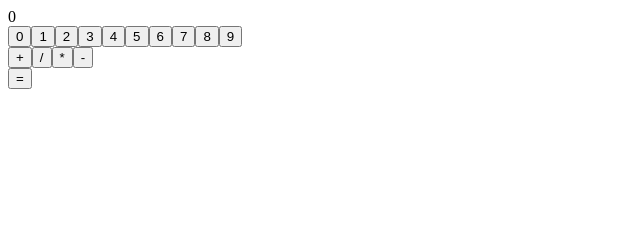
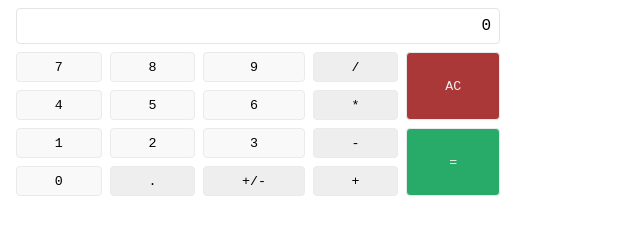
Before and after one commit to connordavison/vanilla-js-calculator, a website built with webpack: page index.html in a window 1280 px wide. Shown: the whole page, without its empty margins (0-640 px from the left). Built offline with nearby package versions, Linux system fonts and the light colour scheme.

Commit message:
Add missing buttons. Add stylesheet. Remove button hotkey bindings (to be re-added).

```diff
--- /dev/null
+++ b/index.css
@@ -0,0 +1,70 @@
+#root {
+    width: 500px;
+}
+
+.calculator-display {
+    padding: 8px;
+    margin: 0 8px;
+    border: 1px solid #E5E5E5;
+    border-radius: 4px;
+    text-align: right;
+    font-family: 'Courier New', Courier, monospace;
+}
+
+.calculator-input {
+    display: flex;
+    padding: 4px;
+}
+
+.digit-panel {
+    flex-grow: 3;
+    display: grid;
+    grid-template-columns: auto auto auto;
+}
+
+.operator-panel {
+    flex-grow: 1;
+    display: grid;
+    grid-template-columns: auto;
+}
+
+.compute-panel {
+    flex-grow: 1;
+    display: grid;
+    grid-template-columns: auto;
+}
+
+.button {
+    border: 0;
+    margin: 4px;
+    border-radius: 4px;
+    border: 1px solid #EAEAEA;
+    font-family: 'Courier New', Courier, monospace;
+}
+
+.button-digit,
+.button-negate,
+.button-period,
+.button-operator {
+    height: 30px;
+}
+
+.button-digit {
+    background-color: #F9F9F9;
+}
+
+.button-negate,
+.button-period,
+.button-operator {
+    background-color: #EEE;
+}
+
+.button-compute {
+    background-color: #28AA68;
+    color: #EEE;
+}
+
+.button-all-clear {
+    background-color: #AA3838;
+    color: #EEE;
+}
--- a/index.html
+++ b/index.html
@@ -1,5 +1,8 @@
 <!doctype html>
 <html>
+<head>
+    <link rel="stylesheet" href="index.css">
+</head>
 <body id="root">
     <script src="dist/bundle.js"></script>
 </body>
--- a/src/App.ts
+++ b/src/App.ts
@@ -6,13 +6,10 @@ import CalculatorInputFactory from 'app/view/CalculatorInputFactory';
 import DigitButtonFactory from 'app/view/DigitButtonFactory';
 import OperatorButtonFactory from 'app/view/OperatorButtonFactory';
 import ButtonFactory from 'app/view/ButtonFactory';
-import ComputeButtonFactory from 'app/view/ComputeButtonFactory';
-import ButtonHotkeyBinder from 'app/view/ButtonHotkeyBinder';
 
 export default class App {
     public mount(root: HTMLElement): void {
-        const buttonHotkeyBinder = new ButtonHotkeyBinder(root);
-        const buttonFactory = new ButtonFactory(buttonHotkeyBinder);
+        const buttonFactory = new ButtonFactory();
         const calculatorDisplayFactory = new CalculatorDisplayFactory();
         const calculatorDisplay = calculatorDisplayFactory.create();
         const calculator = new Calculator(expressionEvaluator);
@@ -26,11 +23,12 @@ export default class App {
         const calculatorInputFactory = new CalculatorInputFactory(
             new DigitButtonFactory(buttonFactory),
             new OperatorButtonFactory(buttonFactory),
-            new ComputeButtonFactory(buttonFactory),
+            buttonFactory,
         );
         const calculatorInput = calculatorInputFactory.create(calculatorController);
 
         root.appendChild(calculatorDisplay);
         root.appendChild(calculatorInput);
+        calculatorController.pushAllClear();
     }
 }
--- a/src/controller/CalculatorController.ts
+++ b/src/controller/CalculatorController.ts
@@ -30,6 +30,11 @@ export default class CalculatorController {
         this.updateDisplay();
     }
 
+    public pushAllClear(): void {
+        this.input = this.calculator.createInput();
+        this.updateDisplay();
+    }
+
     public pushCompute(): void {
         const input = this.calculator.evaluate(this.input);
 
--- a/src/model/Calculator.ts
+++ b/src/model/Calculator.ts
@@ -10,11 +10,9 @@ export default class Calculator {
         return new InfixInput(new NumberInput());
     }
 
-    public evaluate(input: Input): Input|undefined {
+    public evaluate(input: Input): Input {
         const answer = this.expressionEvaluator.evaluate(input.toString());
 
-        if (answer) {
-            return new InfixInput(new NumberInput('0', answer));
-        }
+        return new InfixInput(new NumberInput('0', answer.toString()));
     }
 }
--- a/src/view/ButtonFactory.ts
+++ b/src/view/ButtonFactory.ts
@@ -1,14 +1,15 @@
-import ButtonHotkeyBinder from 'app/view/ButtonHotkeyBinder';
-
 export default class ButtonFactory {
-    public constructor(private hotkeyBinder: ButtonHotkeyBinder) {}
-
-    public create(value: string): HTMLButtonElement {
+    public create(
+        value: string,
+        className: string,
+        onClick: () => void,
+    ): HTMLButtonElement {
         const button = document.createElement('button');
 
         button.innerText = value;
-
-        this.hotkeyBinder.bind(value, button);
+        button.classList.add('button');
+        button.classList.add(className);
+        button.addEventListener('click', onClick);
 
         return button;
     }
--- a/src/view/ButtonHotkeyBinder.ts
+++ /dev/null
@@ -1,11 +0,0 @@
-export default class ButtonHotkeyBinder {
-    constructor(private root: HTMLElement) {}
-
-    public bind(hotkey: string, button: HTMLButtonElement): void {
-        this.root.addEventListener('keydown', (event: KeyboardEvent) => {
-            if (event.key === hotkey) {
-                button.click();
-            }
-        });
-    }
-}
--- a/src/view/CalculatorDisplayFactory.ts
+++ b/src/view/CalculatorDisplayFactory.ts
@@ -1,9 +1,8 @@
 export default class CalculatorDisplayFactory {
-    create(): HTMLElement {
+    public create(): HTMLElement {
         const display = document.createElement('div');
 
         display.className = 'calculator-display';
-        display.innerText = '0';
 
         return display;
     }
--- a/src/view/CalculatorInputFactory.ts
+++ b/src/view/CalculatorInputFactory.ts
@@ -1,40 +1,75 @@
-import { Digit } from 'app/model/Digit';
 import DigitButtonFactory from 'app/view/DigitButtonFactory';
-import { Operator } from 'app/model/Operator';
 import CalculatorController from 'app/controller/CalculatorController';
 import OperatorButtonFactory from 'app/view/OperatorButtonFactory';
-import ComputeButtonFactory from 'app/view/ComputeButtonFactory';
+import ButtonFactory from 'app/view/ButtonFactory';
 
 export default class CalculatorInputFactory {
     public constructor(
         private digitButtonFactory: DigitButtonFactory,
         private operatorButtonFactory: OperatorButtonFactory,
-        private computeButtonFactory: ComputeButtonFactory,
+        private buttonFactory: ButtonFactory,
     ) {}
 
-    public create(calculatorController: CalculatorController): HTMLElement {
-        const digitPanel = this.createPanel(
-            this.digitButtonFactory.createAll(calculatorController),
-            'digit-panel',
-        );
-        const operatorPanel = this.createPanel(
-            this.operatorButtonFactory.createAll(calculatorController),
-            'operator-panel',
-        );
-
+    public create(controller: CalculatorController): HTMLElement {
         const container = document.createElement('section');
 
         container.classList.add('calculator-input');
-        container.appendChild(digitPanel);
-        container.appendChild(operatorPanel);
-        container.appendChild(this.computeButtonFactory.create(calculatorController));
+        container.appendChild(this.createDigitPanel(controller));
+        container.appendChild(this.createOperatorPanel(controller));
+        container.appendChild(this.createComputePanel(controller));
 
         return container;
     }
 
-    private createPanel(buttons: HTMLButtonElement[], className: string) {
+    private createDigitPanel(controller: CalculatorController) {
+        const negateButton = this.buttonFactory.create(
+            '+/-',
+            'button-negate',
+            () => controller.pushSign(),
+        );
+        const periodButton = this.buttonFactory.create(
+            '.',
+            'button-period',
+            () => controller.pushPeriod()
+        );
+
+        return this.createPanel(
+            [
+                ...this.digitButtonFactory.createAll(controller),
+                periodButton,
+                negateButton,
+            ],
+            'digit-panel',
+        );
+    }
+
+    private createOperatorPanel(controller: CalculatorController): HTMLElement {
+
+        return this.createPanel(
+            this.operatorButtonFactory.createAll(controller),
+            'operator-panel',
+        );
+    }
+
+    private createComputePanel(controller: CalculatorController): HTMLElement {
+        const allClearButton = this.buttonFactory.create(
+            'AC',
+            'button-all-clear',
+            () => controller.pushAllClear(),
+        );
+        const computeButton = this.buttonFactory.create(
+            '=',
+            'button-compute',
+            () => controller.pushCompute(),
+        );
+
+        return this.createPanel([allClearButton, computeButton], 'compute-panel');
+    }
+
+    private createPanel(buttons: HTMLButtonElement[], className: string): HTMLElement {
         const panel = document.createElement('section');
 
+        panel.classList.add('panel');
         panel.classList.add(className);
 
         buttons.forEach((button) => panel.appendChild(button));
--- a/src/view/ComputeButtonFactory.ts
+++ /dev/null
@@ -1,16 +0,0 @@
-import ButtonFactory from 'app/view/ButtonFactory';
-import CalculatorController from 'app/controller/CalculatorController';
-
-export default class ComputeButtonFactory {
-    constructor(private buttonFactory: ButtonFactory) {}
-
-    public create(calculator: CalculatorController): HTMLButtonElement {
-        const button = this.buttonFactory.create('=');
-
-        button.addEventListener('click', () => {
-            calculator.pushCompute();
-        });
-
-        return button;
-    }
-}
--- a/src/view/DigitButtonFactory.ts
+++ b/src/view/DigitButtonFactory.ts
@@ -2,22 +2,20 @@ import CalculatorController from 'app/controller/CalculatorController';
 import { Digit } from 'app/model/Digit';
 import ButtonFactory from 'app/view/ButtonFactory';
 
-const digits: Digit[] = ['0', '1', '2', '3', '4', '5', '6', '7', '8', '9'];
+const digits: Digit[] = ['7', '8', '9', '4', '5', '6', '1', '2', '3', '0'];
 
 export default class DigitButtonFactory {
     public constructor(private buttonFactory: ButtonFactory) {}
 
-    public createAll(calculator: CalculatorController): HTMLButtonElement[] {
-        return digits.map((digit) => this.create(digit, calculator));
+    public createAll(controller: CalculatorController): HTMLButtonElement[] {
+        return digits.map((digit) => this.create(digit, controller));
     }
 
     public create(digit: Digit, calculator: CalculatorController): HTMLButtonElement {
-        const button = this.buttonFactory.create(digit);
-
-        button.addEventListener('click', () => {
-            calculator.pushDigit(digit);
-        });
-
-        return button;
+        return this.buttonFactory.create(
+            digit,
+            'button-digit',
+            () => calculator.pushDigit(digit),
+        );
     }
 }
--- a/src/view/OperatorButtonFactory.ts
+++ b/src/view/OperatorButtonFactory.ts
@@ -2,23 +2,20 @@ import { Operator } from 'app/model/Operator';
 import ButtonFactory from 'app/view/ButtonFactory';
 import CalculatorController from 'app/controller/CalculatorController';
 
-const operations: Operator[] = ['+', '/', '*', '-'];
+const operations: Operator[] = ['/', '*', '-', '+'];
 
 export default class OperatorButtonFactory {
     public constructor(private buttonFactory: ButtonFactory) {}
 
-    public createAll(calculator: CalculatorController): HTMLButtonElement[] {
-        return operations.map((operation) => this.create(operation, calculator));
+    public createAll(controller: CalculatorController): HTMLButtonElement[] {
+        return operations.map((operation) => this.create(operation, controller));
     }
 
-    public create(operator: Operator, calculator: CalculatorController): HTMLButtonElement {
-        const value = operator.toString();
-        const button = this.buttonFactory.create(value);
-
-        button.addEventListener('click', () => {
-            calculator.pushOperator(operator);
-        });
-
-        return button;
+    public create(operator: Operator, controller: CalculatorController): HTMLButtonElement {
+        return this.buttonFactory.create(
+            operator,
+            'button-operator',
+            () => controller.pushOperator(operator),
+        )
     }
 }
```
Also changed, not shown: src/view/SignButtonFactory.ts (deleted, +0 -16 lines).
